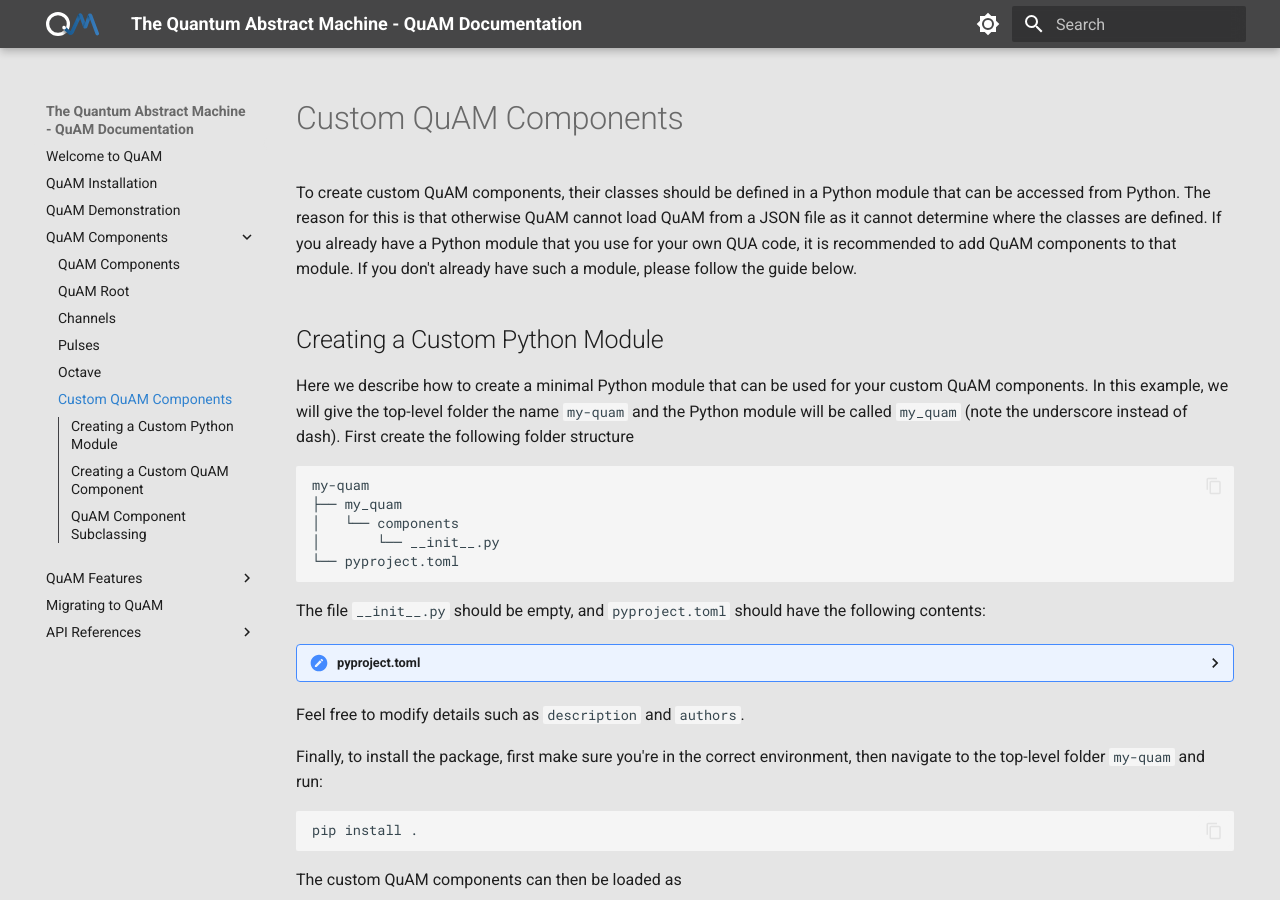
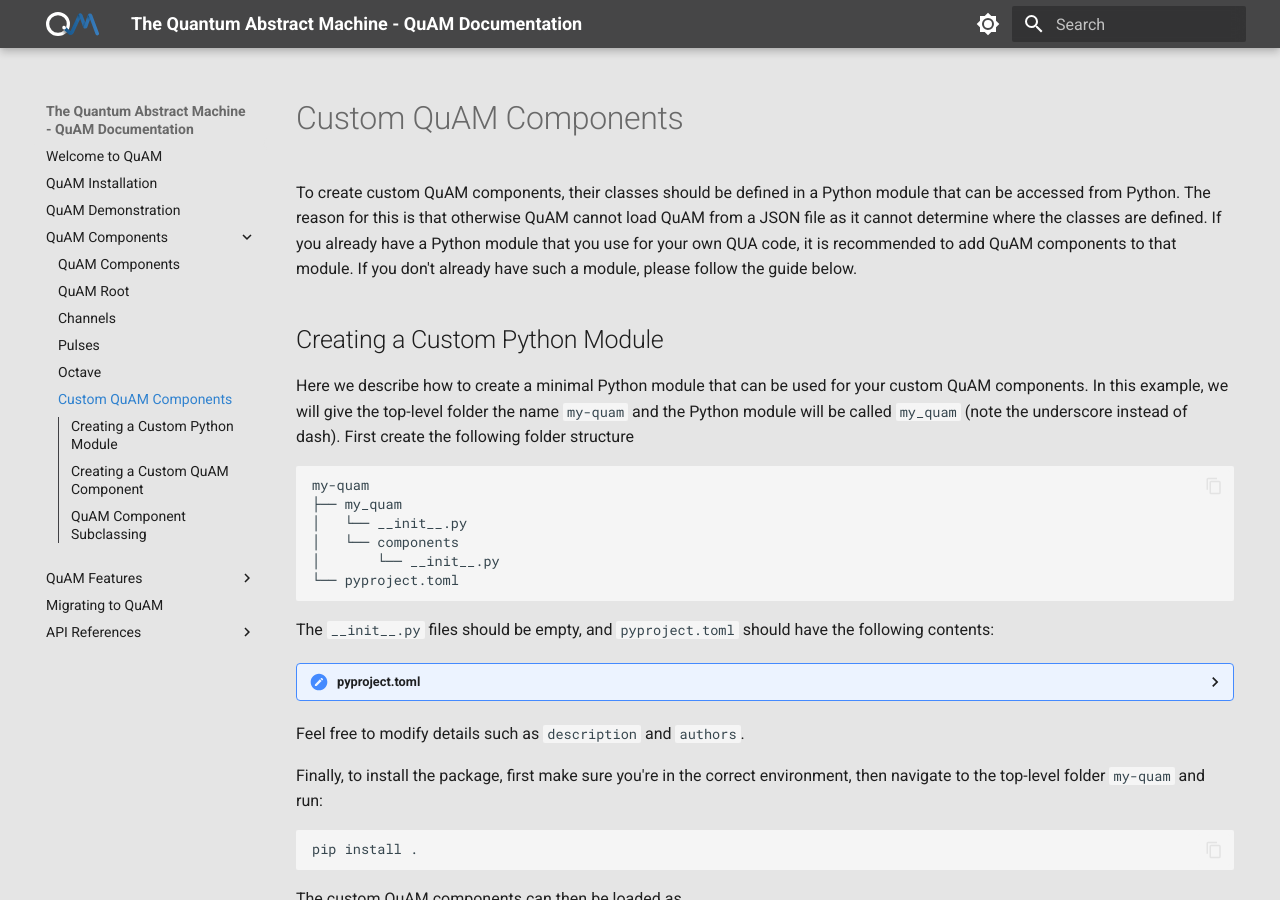
Before and after one commit to qua-platform/quam, an MkDocs documentation site: the page built from docs/components/custom-components.md, in a window 1280 px wide and 900 px high. Built offline with MkDocs 1.6.1 and Material for MkDocs 9.7.7, drawn with Linux system fonts in a browser that asks for light colours.

Commit message:
Docs: small fix in example folder structure

````diff
--- a/docs/components/custom-components.md
+++ b/docs/components/custom-components.md
@@ -12,11 +12,12 @@
 ```
 my-quam
 ├── my_quam
+│   └── __init__.py
 │   └── components
 │       └── __init__.py
 └── pyproject.toml
 ```
-The file `__init__.py` should be empty, and `pyproject.toml` should have the following contents:
+The `__init__.py` files should be empty, and `pyproject.toml` should have the following contents:
 
 /// details | pyproject.toml
 ```toml
````
